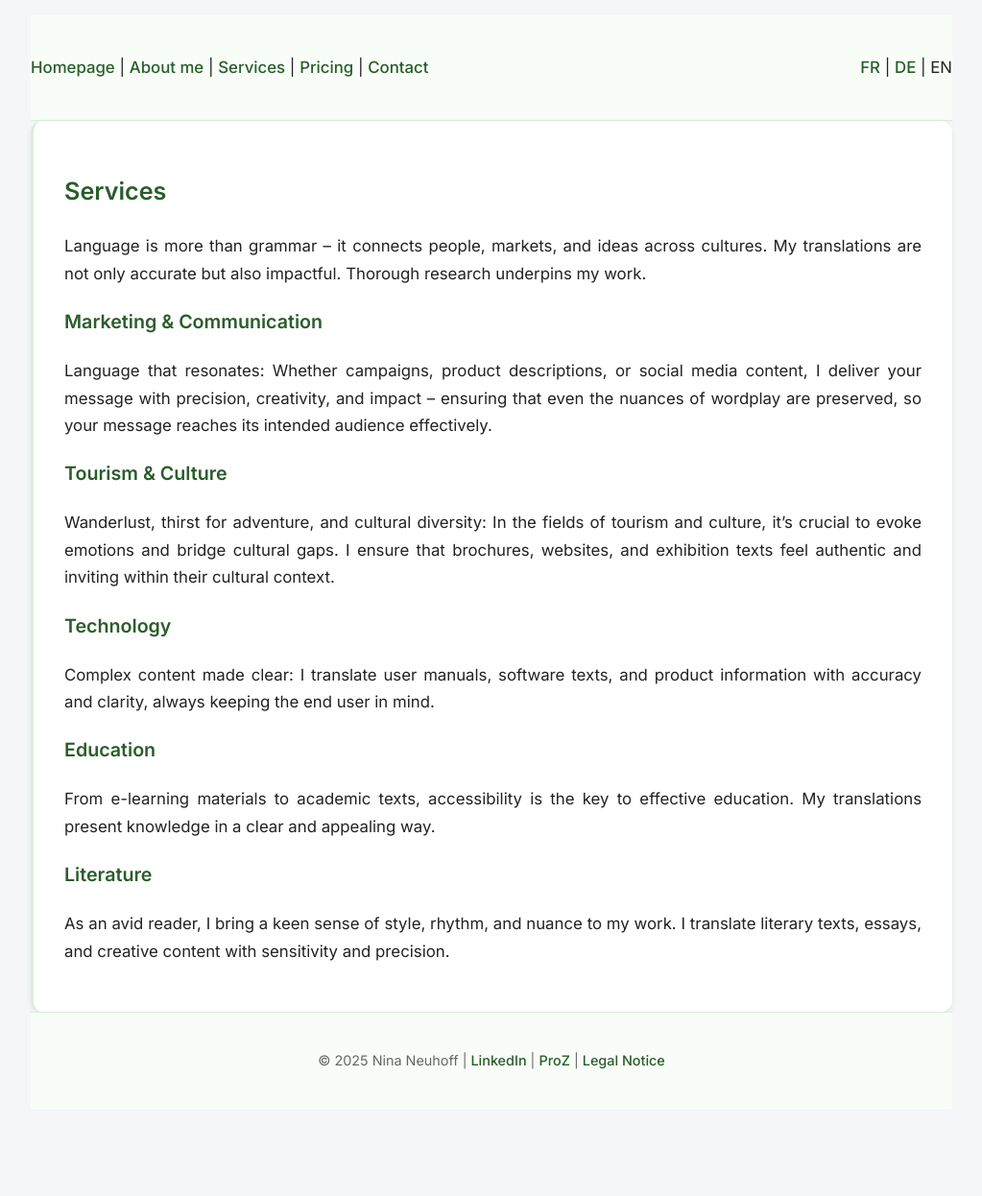
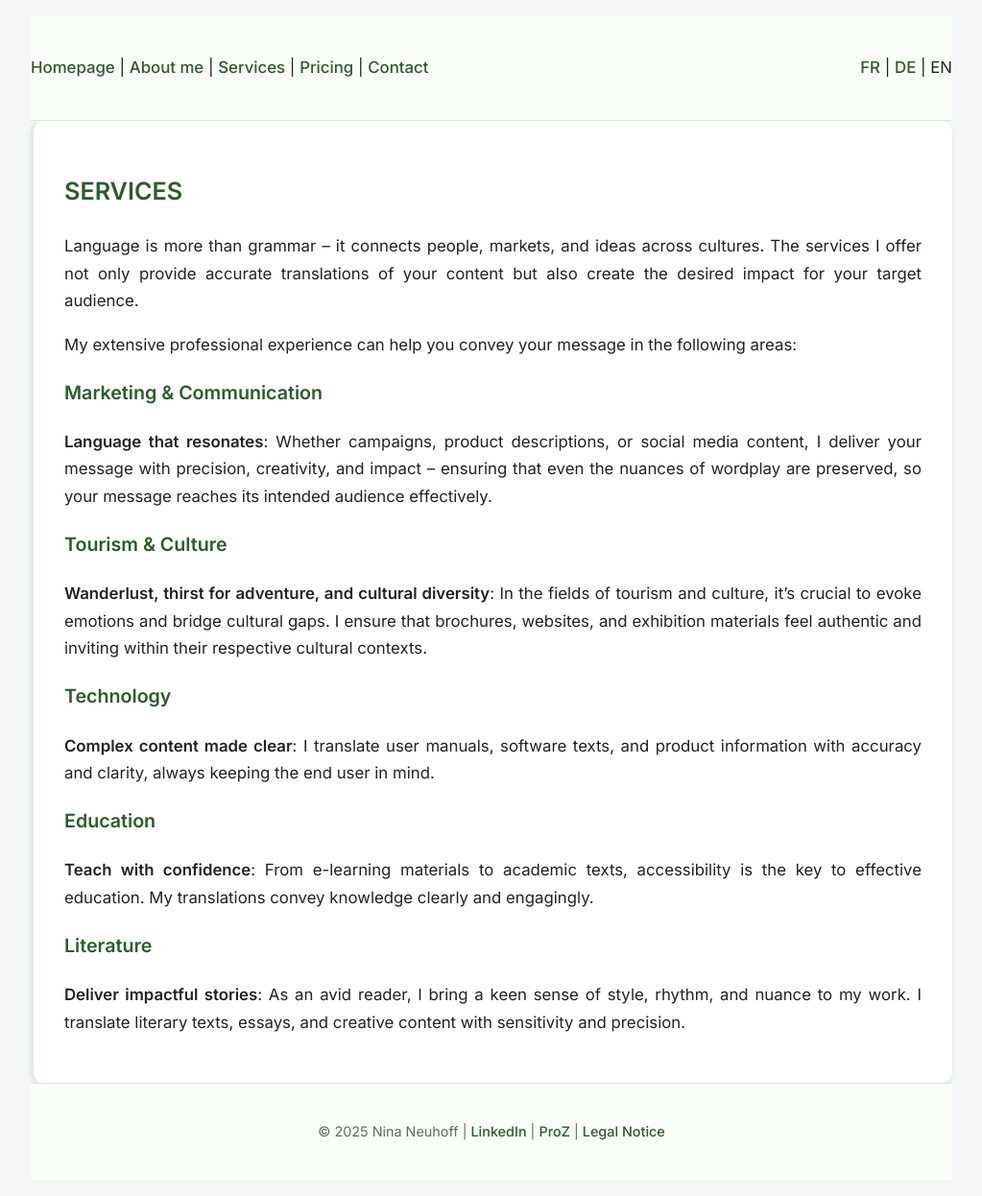
Before and after one commit to nneuhoff/traduction-translation-uebersetzung, a Jekyll site: the page built from en/services.md, in a window 1280 px wide. Shown: the whole page at 96% size, without its empty margins (128-1151 px from the left). Built offline with Jekyll 4.4.1, drawn with Linux system fonts in a browser that asks for light colours; before the commit the page ends 1172 px from its top, so only the background shows below that.

Commit message:
Update services.md

```diff
--- a/en/services.md
+++ b/en/services.md
@@ -4,21 +4,23 @@ title: "Services"
 lang: en
 ---
 
-## Services
+## SERVICES
 
-Language is more than grammar – it connects people, markets, and ideas across cultures. My translations are not only accurate but also impactful. Thorough research underpins my work.
+Language is more than grammar – it connects people, markets, and ideas across cultures. The services I offer not only provide accurate translations of your content but also create the desired impact for your target audience.
+
+My extensive professional experience can help you convey your message in the following areas:
 
 ### Marketing & Communication
-Language that resonates: Whether campaigns, product descriptions, or social media content, I deliver your message with precision, creativity, and impact – ensuring that even the nuances of wordplay are preserved, so your message reaches its intended audience effectively.
+**Language that resonates**: Whether campaigns, product descriptions, or social media content, I deliver your message with precision, creativity, and impact – ensuring that even the nuances of wordplay are preserved, so your message reaches its intended audience effectively.
 
 ### Tourism & Culture
-Wanderlust, thirst for adventure, and cultural diversity: In the fields of tourism and culture, it’s crucial to evoke emotions and bridge cultural gaps. I ensure that brochures, websites, and exhibition texts feel authentic and inviting within their cultural context.
+**Wanderlust, thirst for adventure, and cultural diversity**: In the fields of tourism and culture, it's crucial to evoke emotions and bridge cultural gaps. I ensure that brochures, websites, and exhibition materials feel authentic and inviting within their respective cultural contexts.
 
 ### Technology
-Complex content made clear: I translate user manuals, software texts, and product information with accuracy and clarity, always keeping the end user in mind.
+**Complex content made clear**: I translate user manuals, software texts, and product information with accuracy and clarity, always keeping the end user in mind.
 
 ### Education
-From e-learning materials to academic texts, accessibility is the key to effective education. My translations present knowledge in a clear and appealing way.
+**Teach with confidence**: From e-learning materials to academic texts, accessibility is the key to effective education. My translations convey knowledge clearly and engagingly.
 
 ### Literature
-As an avid reader, I bring a keen sense of style, rhythm, and nuance to my work. I translate literary texts, essays, and creative content with sensitivity and precision.
+**Deliver impactful stories**: As an avid reader, I bring a keen sense of style, rhythm, and nuance to my work. I translate literary texts, essays, and creative content with sensitivity and precision.
```
